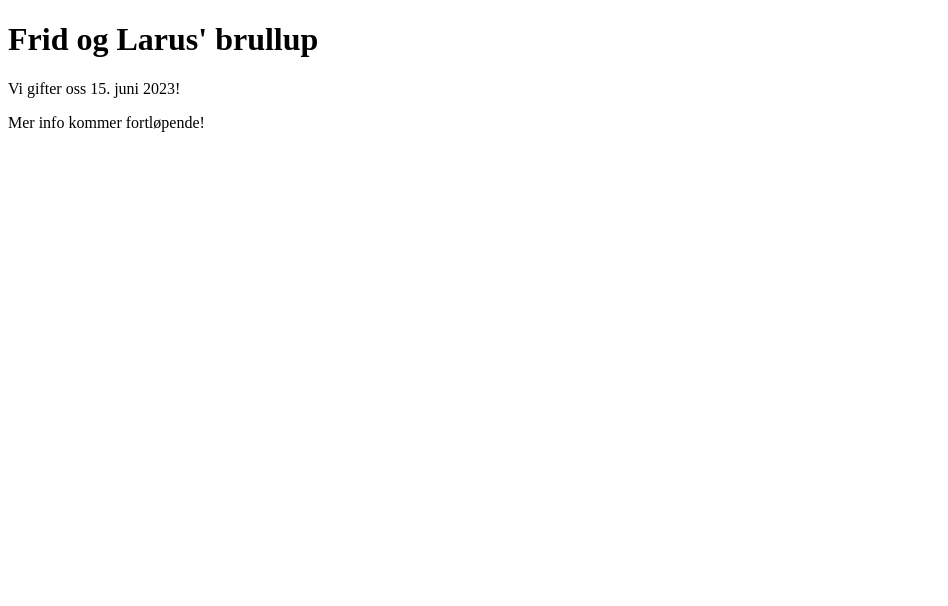
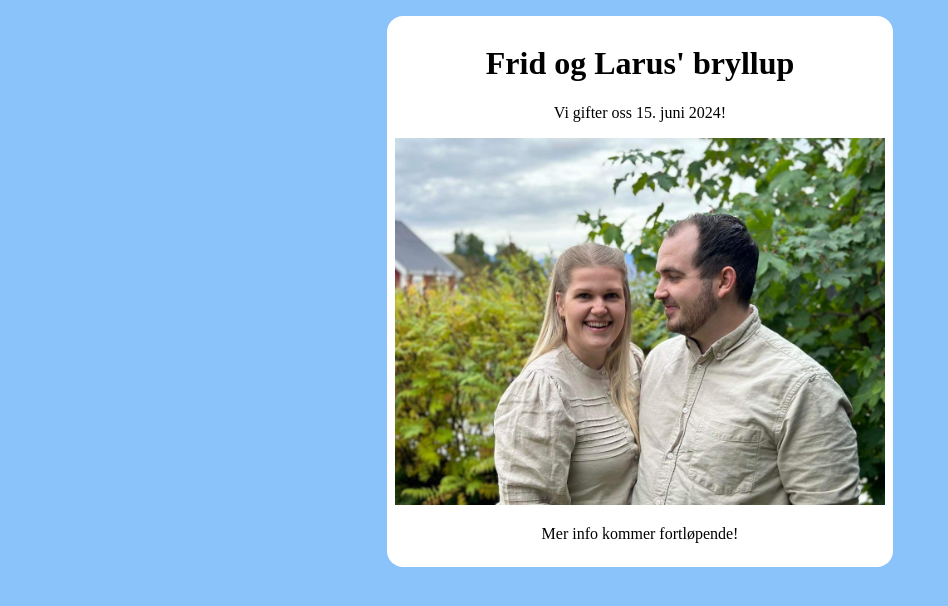
Before and after one commit to isakbjugn/frid_og_larus, a SvelteKit app: page / in a window 1280 px wide. Shown: the top 606 px of the page, without its empty margins (0-948 px from the left). Built offline with nearby package versions, Linux system fonts and the light colour scheme.

Commit message:
Landingsside med bilde

```diff
--- a/src/app.html
+++ b/src/app.html
@@ -6,7 +6,7 @@
 		<meta name="viewport" content="width=device-width, initial-scale=1" />
 		%sveltekit.head%
 	</head>
-	<body data-sveltekit-preload-data="hover">
+	<body style="background-color: #8ac2fa" data-sveltekit-preload-data="hover">
 		<div style="display: contents">%sveltekit.body%</div>
 	</body>
 </html>
--- a/src/routes/+page.svelte
+++ b/src/routes/+page.svelte
@@ -1,3 +1,27 @@
-<h1>Frid og Larus' brullup</h1>
-<p>Vi gifter oss 15. juni 2023!</p>
-<p>Mer info kommer fortløpende!</p>
+<main>
+    <h1>Frid og Larus' bryllup</h1>
+    <p>Vi gifter oss 15. juni 2024!</p>
+    <picture>
+        <img src="frid-og-larus.jpg" alt="Smilende Frid og noe ukomfortabel Larus" />
+    </picture>
+    <p>Mer info kommer fortløpende!</p>
+</main>
+
+<style>
+    main {
+        max-width: 490px;
+        border-radius: 1rem;
+        margin: 0.5rem;
+        background-color: white;
+        padding: .5rem;
+        text-align: center;
+    }
+    @media screen and (min-width: 34rem) {
+        main {
+            margin: 1rem auto;
+        }
+    }
+    img {
+        width: 100%;
+    }
+</style>
```
Also changed, not shown: static/frid-og-larus.jpg (added).
